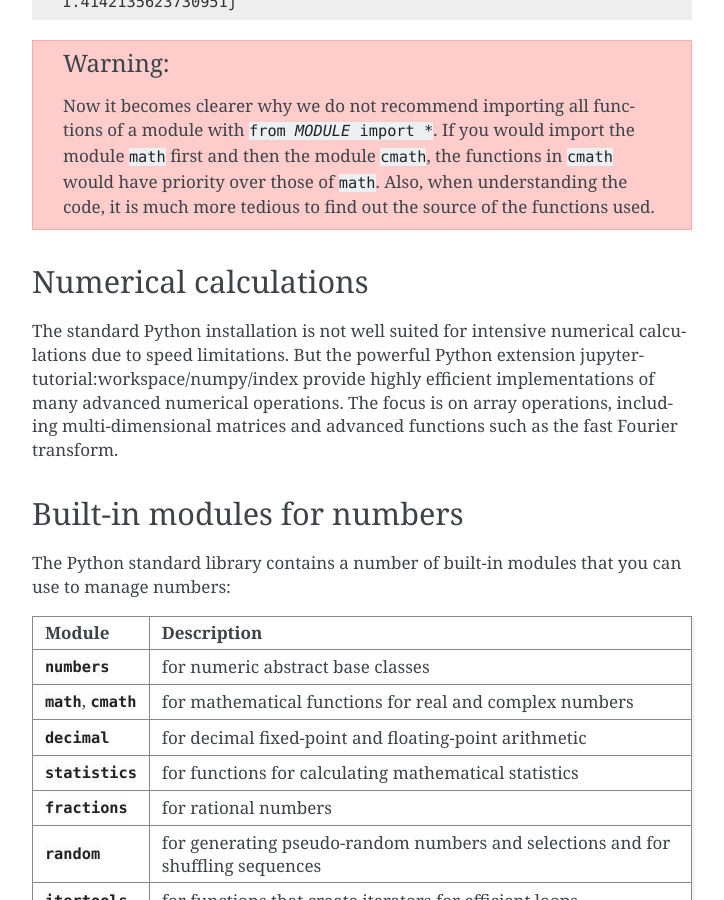
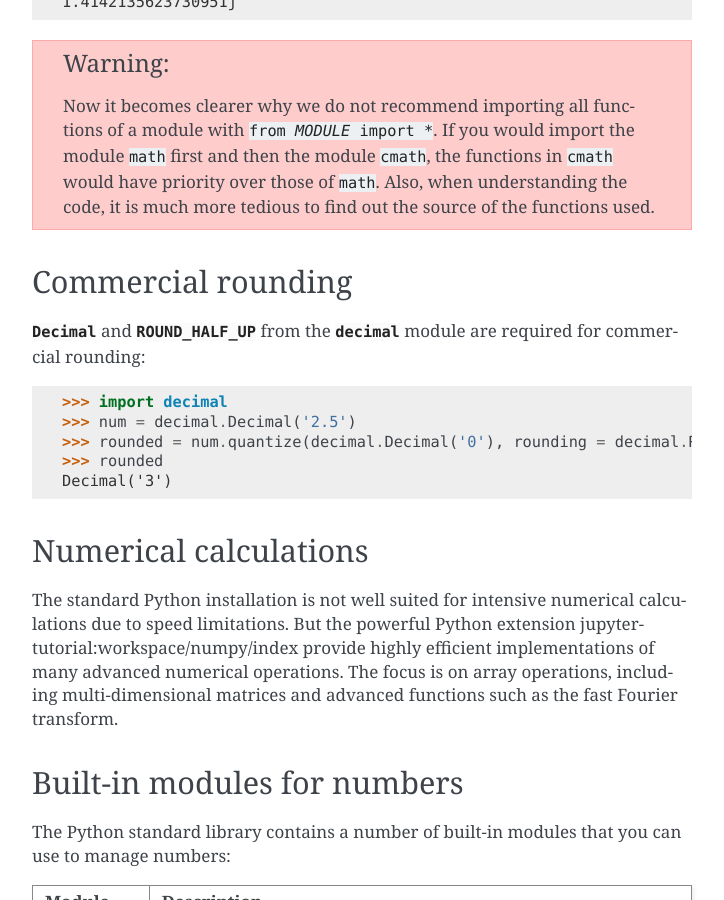
Before and after one commit to veit/python-basics-tutorial, a Sphinx documentation site: the page built from docs/types/numbers.rst, in a window 1280 px wide and 900 px high, scrolled down 4721 px. Shown: the whole window, without its empty margins (388-1112 px from the left). Built offline with Sphinx 7.4.7, drawn with Linux system fonts in a browser that asks for light colours; pages that are not in the unit, such as notebooks, are missing from menus; some of the changed text lies outside the part shown.

Commit message:
:memo: Add correctly rounded decimal floating point arithmetic

```diff
--- a/docs/types/numbers.rst
+++ b/docs/types/numbers.rst
@@ -172,16 +172,16 @@
 
 .. code-block:: python
 
-    >>> round(1.49)
-    1
+    >>> round(2.5)
+    2
 
 With ``ceil`` from the standard library ``math`` and the attribute notation
 :samp:`MODUL.FUNKTION(ARGUMENT)` is rounded up:
 
 .. code-block:: python
 
-    >>> math.ceil(1.49)
-    2
+    >>> math.ceil(2.5)
+    3
 
 The ``math`` module provides, among other things
 
@@ -230,6 +230,20 @@
     would have priority over those of ``math``. Also, when understanding the
     code, it is much more tedious to find out the source of the functions used.
 
+Commercial rounding
+-------------------
+
+:class:`Decimal <python3:decimal.Decimal>` and :data:`ROUND_HALF_UP <python3:decimal.ROUND_HALF_UP>`
+from the :py:mod:`decimal` module are required for commercial rounding:
+
+.. code-block:: python
+
+    >>> import decimal
+    >>> num = decimal.Decimal('2.5')
+    >>> rounded = num.quantize(decimal.Decimal('0'), rounding = decimal.ROUND_HALF_UP)
+    >>> rounded
+    Decimal('3')
+
 Numerical calculations
 ----------------------
 
```
